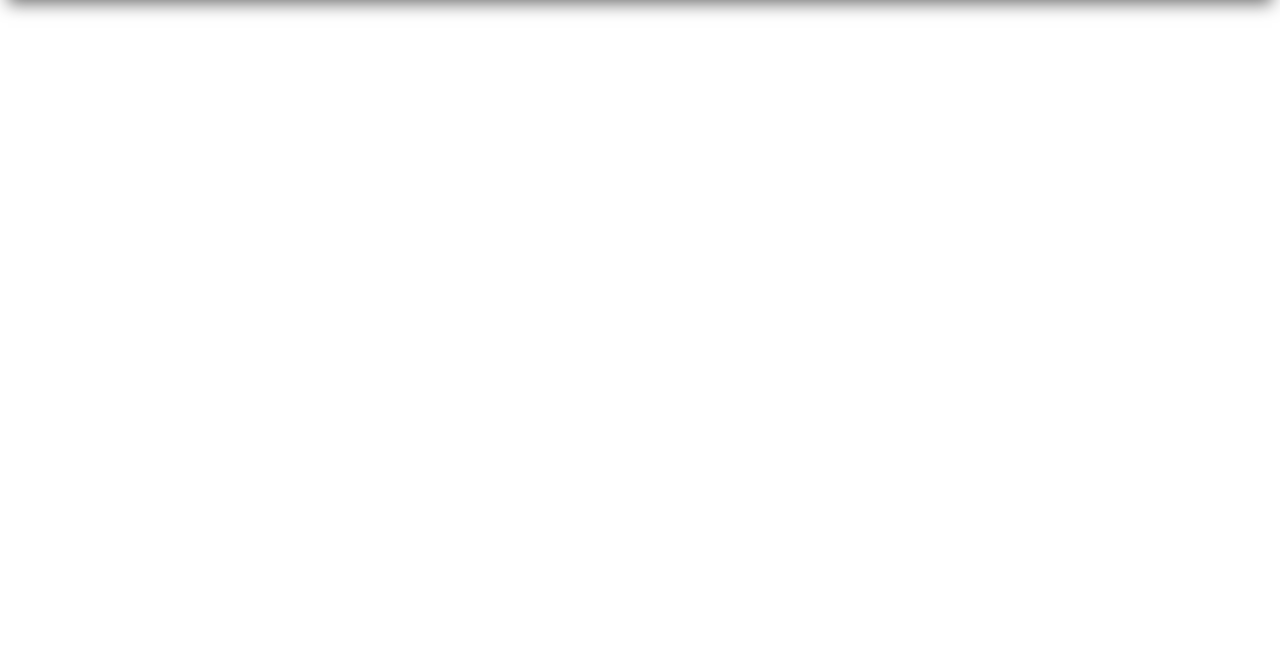
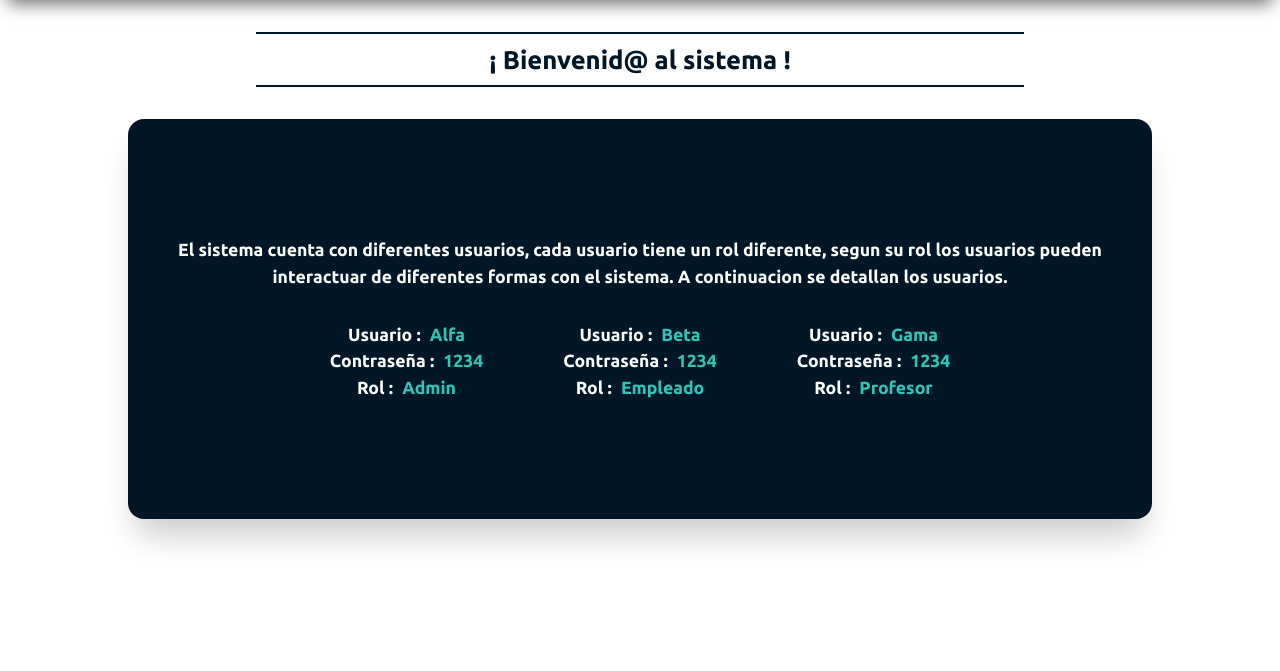
Before and after one commit to Galo98/Practicas-con-php, a PHP site: page / in a window 1280 px wide. Shown: the part 80-751 px from the top of the page. Run offline with PHP 8.4, Linux system fonts and the light colour scheme.

Commit message:
agregando descripcion y css al index

```diff
--- /dev/null
+++ b/css/index.css
@@ -0,0 +1,72 @@
+.index{
+    width: 100%;
+    min-height: 80vh;
+    display: flex;
+    justify-content: start;
+    flex-direction: column;
+    align-items: center;
+    color: var(--color-blanco-btn);
+    gap: 2rem;
+    margin-top: 2rem;
+}
+
+.index_titulo{
+    text-align: center;
+    min-width: 60%;
+    border-bottom: 2px solid var(--color-celesteO-600);
+    border-top: 2px solid var(--color-celesteO-600);
+    font: var(--fuente-titulo-700);
+    line-height: 2;
+    color: var(--color-celesteO-600);
+}
+
+.index__contenedor{
+    display: flex;
+    flex-direction: column;
+    justify-content: center;
+    align-items: center;
+    text-align: center;
+    background-color: var(--color-celesteO-600);
+    width: 80%;
+    min-height: 50vh;
+    gap: 2rem;
+    border-radius: 16px;
+    box-shadow: var(--shadow);
+    padding: 3rem;
+}
+
+.index__listas-contenedor{
+    display: flex;
+    align-items: center;
+    justify-content: center;
+    flex-wrap: wrap;
+    gap: 5rem;
+}
+
+.index_lista{
+    list-style: none;
+}
+
+.index_texto{
+    font: var(--fuente-header-700);
+    line-height: 1.5;
+
+}
+
+.datos{
+    margin-left: .3rem;
+    color: var(--color-verdeA-100);
+}
+
+@media screen and (max-width: 500px) {
+
+    .index{
+    gap: 1rem;
+    margin-top: 1rem;
+    }
+
+    .index__contenedor{
+    width: 95%;
+    padding: 1rem;
+}
+}
--- a/index.php
+++ b/index.php
@@ -6,6 +6,7 @@
 <meta name="viewport" content="width=device-width, initial-scale=1.0">
 <link rel="stylesheet" href="css/variables.css">
 <link rel="stylesheet" href="css/header.css">
+<link rel="stylesheet" href="css/index.css">
     <title>Guia 2 | Home</title>
 </head>
 <body>
@@ -18,5 +19,32 @@
         </nav>
         <span class="cabecera__span"></span>
     </header>
+    <section class="index">
+        <p class="index_titulo"> ¡ Bienvenid@ al sistema ! </p>
+        <article class="index__contenedor">
+            <p class="index_texto">
+                El sistema cuenta con diferentes usuarios, cada usuario tiene un rol diferente, segun su rol los usuarios pueden interactuar de diferentes formas con el sistema. A continuacion se detallan los usuarios.
+            </p>
+            <div class="index__listas-contenedor">
+                <ul class="index_lista">
+                    <li><p class="index_texto">Usuario : <b class="datos"> Alfa </b></p></li>
+                    <li><p class="index_texto">Contraseña : <b class="datos"> 1234 </b></p></li>
+                    <li><p class="index_texto">Rol : <b class="datos"> Admin </b></p></li>
+                </ul>
+                <ul class="index_lista">
+                    <li><p class="index_texto">Usuario : <b class="datos"> Beta </b></p></li>
+                    <li><p class="index_texto">Contraseña : <b class="datos"> 1234 </b></p></li>
+                    <li><p class="index_texto">Rol : <b class="datos"> Empleado </b></p></li>
+
+                </ul>
+                <ul class="index_lista">
+
+                    <li><p class="index_texto">Usuario : <b class="datos"> Gama </b></p></li>
+                    <li><p class="index_texto">Contraseña : <b class="datos"> 1234 </b></p></li>
+                    <li><p class="index_texto">Rol : <b class="datos"> Profesor </b></p></li>
+                </ul>
+            </div>
+        </article>
+    </section>
 </body>
 </html>
```
Lines whose indentation alone changed are shown as unchanged.
